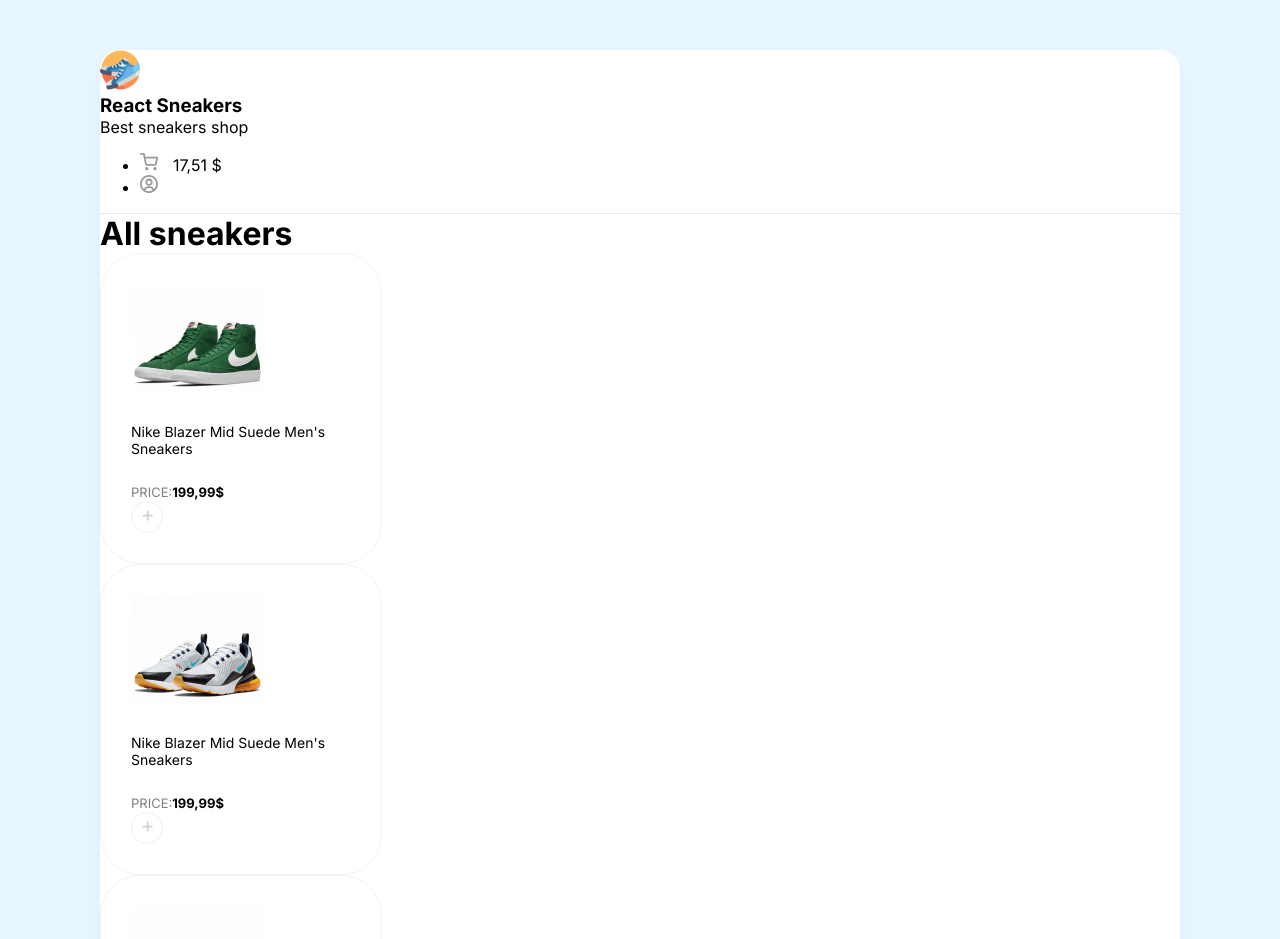
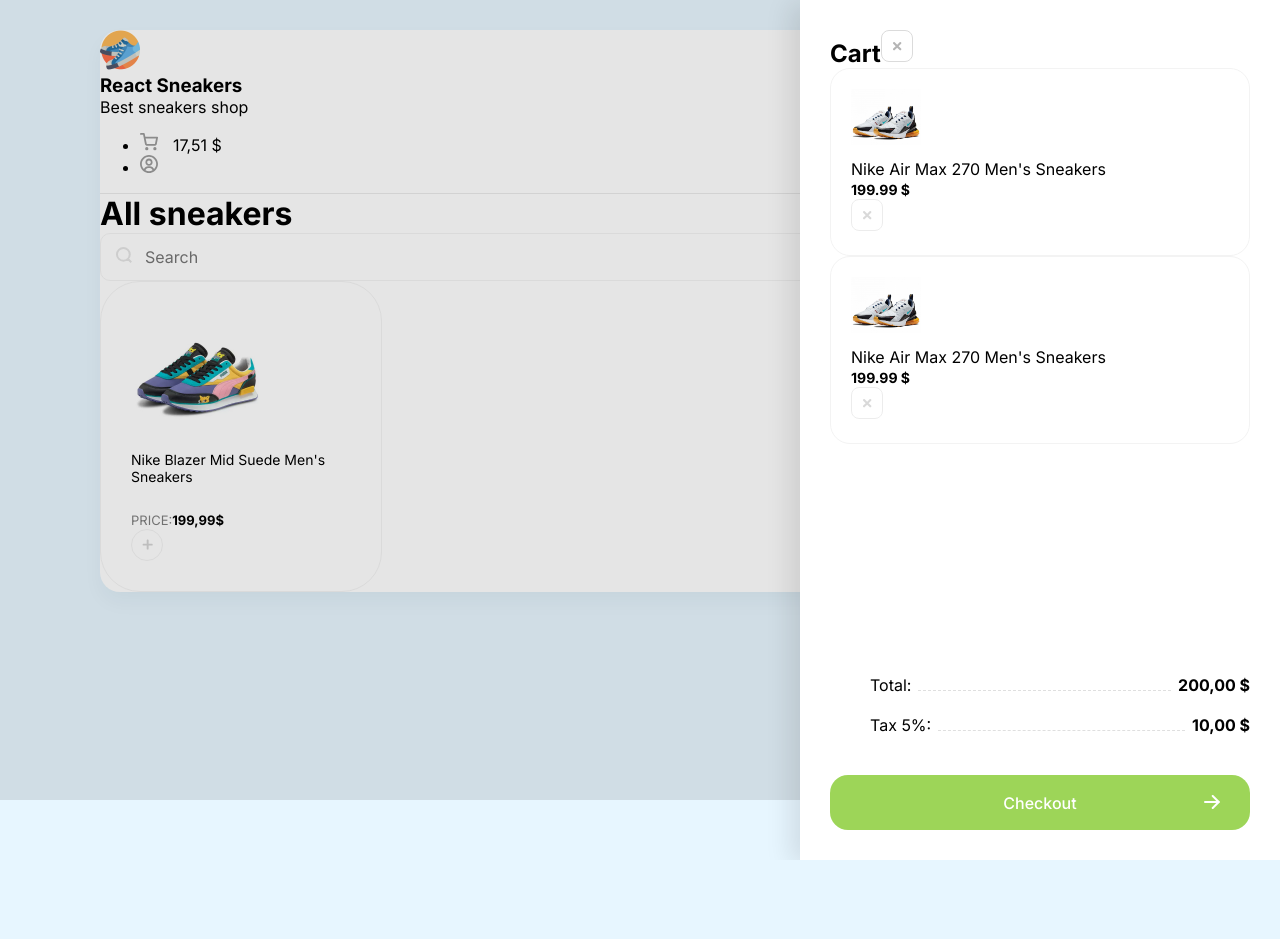
Before and after one commit to AramAfunts/React-Sneakers, a React (Create React App) app: page / in a window 1280 px wide. Shown: the top 939 px of the page. After the commit the page ends 860 px from the top, so only its background shows below. Built offline with nearby package versions, Linux system fonts and the light colour scheme.

Commit message:
Created functional components

```diff
--- a/src/App.js
+++ b/src/App.js
@@ -1,99 +1,22 @@
+import { Card } from "./components/Card";
+import { Header } from "./components/Header";
+import { Drawer } from "./components/Drawer";
+
 function App() {
   return (
     <div className="wrapper clear">
-      <header className="d-flex justify-between align-center p-40">
-        <div className="d-flex align-center">
-          <img width={40} height={40} src="/img/logo.png" alt="logo" />
-          <div>
-            <h3 className="text-uppercase">React Sneakers</h3>
-            <p className="opacity-5">Best sneakers shop</p>
+      <Drawer />
+      <Header />
+      <div className="content p-40">
+        <div className="d-flex align-center mb-40 justify-between">
+          <h1>All sneakers</h1>
+          <div className="search-block">
+            <img src="/img/search.svg" alt="Search" />
+            <input placeholder="Search" />
           </div>
         </div>
-        <ul className="d-flex">
-          <li className="mr-30">
-            <img width={18} height={18} src="/img/cart.svg" alt="cart" />
-            <span>17,51 $</span>
-          </li>
-          <li>
-            <img width={18} height={18} src="/img/user.svg" alt="user" />
-          </li>
-        </ul>
-      </header>
-      <div className="content p-40">
-        <h1 className="mb-40">All sneakers</h1>
         <div className="d-flex">
-          <div className="card">
-            <img
-              width={133}
-              height={112}
-              src="/img/sneakers/1.jpg"
-              alt="sneaker"
-            />
-            <h5>Nike Blazer Mid Suede Men's Sneakers</h5>
-            <div className="d-flex justify-between align-center">
-              <div className="d-flex flex-column">
-                <span>Price:</span>
-                <b>199,99$</b>
-              </div>
-              <button className="button">
-                <img width={11} height={11} src="/img/plus.svg" alt="plus" />
-              </button>
-            </div>
-          </div>
-          <div className="card">
-            <img
-              width={133}
-              height={112}
-              src="/img/sneakers/2.jpg"
-              alt="sneaker"
-            />
-            <h5>Nike Blazer Mid Suede Men's Sneakers</h5>
-            <div className="d-flex justify-between align-center">
-              <div className="d-flex flex-column">
-                <span>Price:</span>
-                <b>199,99$</b>
-              </div>
-              <button className="button">
-                <img width={11} height={11} src="/img/plus.svg" alt="plus" />
-              </button>
-            </div>
-          </div>
-          <div className="card">
-            <img
-              width={133}
-              height={112}
-              src="/img/sneakers/3.jpg"
-              alt="sneaker"
-            />
-            <h5>Nike Blazer Mid Suede Men's Sneakers</h5>
-            <div className="d-flex justify-between align-center">
-              <div className="d-flex flex-column">
-                <span>Price:</span>
-                <b>199,99$</b>
-              </div>
-              <button className="button">
-                <img width={11} height={11} src="/img/plus.svg" alt="plus" />
-              </button>
-            </div>
-          </div>
-          <div className="card">
-            <img
-              width={133}
-              height={112}
-              src="/img/sneakers/4.jpg"
-              alt="sneaker"
-            />
-            <h5>Nike Blazer Mid Suede Men's Sneakers</h5>
-            <div className="d-flex justify-between align-center">
-              <div className="d-flex flex-column">
-                <span>Price:</span>
-                <b>199,99$</b>
-              </div>
-              <button className="button">
-                <img width={11} height={11} src="/img/plus.svg" alt="plus" />
-              </button>
-            </div>
-          </div>
+          <Card />
         </div>
       </div>
     </div>
--- /dev/null
+++ b/src/components/Card.js
@@ -0,0 +1,18 @@
+
+export function Card() {
+  return (
+    <div className="card">
+      <img width={133} height={112} src="/img/sneakers/4.jpg" alt="sneaker" />
+      <h5>Nike Blazer Mid Suede Men's Sneakers</h5>
+      <div className="d-flex justify-between align-center">
+        <div className="d-flex flex-column">
+          <span>Price:</span>
+          <b>199,99$</b>
+        </div>
+        <button className="button">
+          <img width={11} height={11} src="/img/plus.svg" alt="plus" />
+        </button>
+      </div>
+    </div>
+  );
+}
--- /dev/null
+++ b/src/components/Drawer.js
@@ -0,0 +1,61 @@
+export function Drawer() {
+  return (
+    <div className="overlay">
+      <div className="drawer">
+        <h2 className="d-flex justify-between mb-30">
+          Cart
+          <img
+            className="removeBtn cu-p"
+            src="/img/btn-remove.svg"
+            alt="Remove"
+          />
+        </h2>
+
+        <div className="items">
+          <div className="cartItem d-flex align-center mb-20">
+            <div
+              style={{ backgroundImage: "url(/img/sneakers/2.jpg)" }}
+              className="cartItemImg"
+            ></div>
+            <div className="mr-20 flex">
+              <p className="mb-5">Nike Air Max 270 Men's Sneakers</p>
+              <b>199.99 $</b>
+            </div>
+            <img className="removeBtn" src="/img/btn-remove.svg" alt="Remove" />
+          </div>
+
+          <div className="cartItem d-flex align-center mb-20">
+            <div
+              style={{ backgroundImage: "url(/img/sneakers/2.jpg)" }}
+              className="cartItemImg"
+            ></div>
+            <div className="mr-20 flex">
+              <p className="mb-5">Nike Air Max 270 Men's Sneakers</p>
+              <b>199.99 $</b>
+            </div>
+            <img className="removeBtn" src="/img/btn-remove.svg" alt="Remove" />
+          </div>
+        </div>
+
+        <div className="cartTotalBlock">
+          <ul>
+            <li>
+              <span>Total:</span>
+              <div></div>
+              <b>200,00 $</b>
+            </li>
+
+            <li>
+              <span>Tax 5%:</span>
+              <div></div>
+              <b>10,00 $</b>
+            </li>
+          </ul>
+          <button className="greenButton">
+            Checkout <img src="/img/arrow.svg" alt="Arrow" />
+          </button>
+        </div>
+      </div>
+    </div>
+  );
+}
--- /dev/null
+++ b/src/components/Header.js
@@ -0,0 +1,22 @@
+export function Header() {
+  return (
+    <header className="d-flex justify-between align-center p-40">
+      <div className="d-flex align-center">
+        <img width={40} height={40} src="/img/logo.png" alt="logo" />
+        <div>
+          <h3 className="text-uppercase">React Sneakers</h3>
+          <p className="opacity-5">Best sneakers shop</p>
+        </div>
+      </div>
+      <ul className="d-flex">
+        <li className="mr-30">
+          <img width={18} height={18} src="/img/cart.svg" alt="cart" />
+          <span>17,51 $</span>
+        </li>
+        <li>
+          <img width={18} height={18} src="/img/user.svg" alt="user" />
+        </li>
+      </ul>
+    </header>
+  );
+}
--- a/src/index.scss
+++ b/src/index.scss
@@ -1,9 +1,13 @@
 body {
   margin: 0;
-  font-family: 'Inter' ,system-ui;
+  font-family: "Inter", system-ui;
   -webkit-font-smoothing: antialiased;
   -moz-osx-font-smoothing: grayscale;
   background-color: #e7f6ff;
+}
+
+* {
+  font-family: "Inter", system-ui;
 }
 
 .wrapper {
@@ -11,21 +15,20 @@
   box-shadow: 0px 10px 20px rgba(0, 0, 0, 0.04);
   border-radius: 20px;
   max-width: 1080px;
-  margin: 50px auto;
+  margin: 30px auto;
 }
 
 header {
-
   border-bottom: 1px solid #eaeaea;
 
   img {
     margin-right: 15px;
   }
 
-  h3, p {
+  h3,
+  p {
     margin: 0;
   }
-
 }
 
 .content {
@@ -40,6 +43,17 @@
   width: 220px;
   border-radius: 40px;
   margin-right: 30px;
+  transition: box-shadow 0.2s ease-in-out, transform 0.2s ease-in-out;
+
+  &:hover {
+    box-shadow: 0px 20px 35px rgba(0, 0, 0, 0.06);
+    transform: translateY(-5px);
+  }
+
+  .favorite {
+    position: absolute;
+    cursor: pointer;
+  }
 
   span {
     font-size: 13px;
@@ -66,3 +80,146 @@
   width: 32px;
   cursor: pointer;
 }
+
+.search-block {
+  border: 1px solid #f3f3f3;
+  border-radius: 10px;
+  padding: 0 15px;
+
+  input {
+    border: 0;
+    padding: 13px;
+    font-size: 16px;
+    width: 200px;
+  }
+}
+
+.overlay {
+  position: absolute;
+  left: 0;
+  top: 0;
+  width: 100%;
+  height: 100%;
+  background-color: rgba(0, 0, 0, 0.1);
+  z-index: 1;
+}
+
+.drawer {
+  position: absolute;
+  width: 420px;
+  height: 100%;
+  right: 0;
+  background: #ffffff;
+  box-shadow: -10px 4px 24px rgba(0, 0, 0, 0.1);
+  padding: 30px;
+  display: flex;
+  flex-direction: column;
+
+  .items {
+    overflow: auto;
+    margin-bottom: 40px;
+  }
+
+  h2 {
+    margin: 0;
+  }
+}
+
+.items {
+  flex: 1;
+}
+
+.cartItem {
+  border: 1px solid #f3f3f3;
+  border-radius: 20px;
+  overflow: hidden;
+  padding: 20px;
+
+  .cartItemImg {
+    height: 70px;
+    width: 70px;
+    background-size: contain;
+    background-position: 0 -3px;
+    background-repeat: no-repeat;
+    margin-right: 20px;
+  }
+
+  p {
+    font-size: 16px;
+    margin: 0;
+  }
+
+  b {
+    font-size: 14px;
+  }
+
+  .removeBtn {
+    opacity: 0.5;
+    cursor: pointer;
+    transition: opacity 0.15s ease-in-out;
+
+    &:hover {
+      opacity: 1;
+    }
+  }
+}
+
+.cartTotalBlock {
+  ul {
+    display: block;
+    margin-bottom: 40px !important;
+
+    li {
+      display: flex;
+      align-items: flex-end;
+      margin-bottom: 20px;
+
+      div {
+        flex: 1;
+        height: 1px;
+        border-bottom: 1px dashed #dfdfdf;
+        position: relative;
+        top: -4px;
+        margin: 0 7px;
+      }
+    }
+  }
+
+  .greenButton {
+    position: relative;
+
+    &:hover {
+      img {
+        transform: translateX(10px);
+      }
+    }
+
+    img {
+      position: absolute;
+      right: 30px;
+      top: 20px;
+      transition: transform 0.15s ease-in-out;
+    }
+  }
+}
+
+.greenButton {
+  width: 100%;
+  height: 55px;
+  background: #9dd558;
+  border-radius: 18px;
+  border: 0;
+  color: #fff;
+  font-size: 16px;
+  font-weight: 500;
+  cursor: pointer;
+  transition: background 0.2s ease-in-out;
+
+  &:hover {
+    background: lighten(#9dd558, 5%);
+  }
+
+  &:active {
+    background: darken(#9dd558, 5%);
+  }
+}
```
